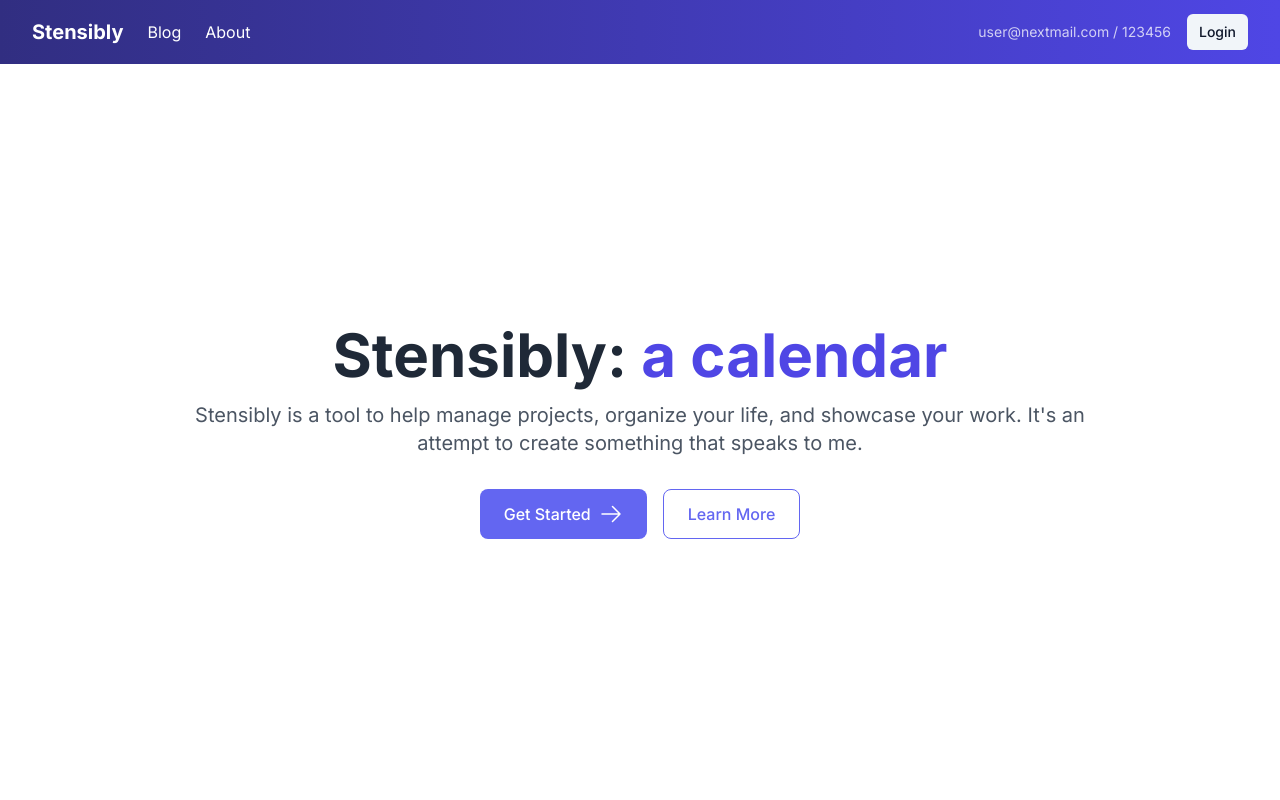
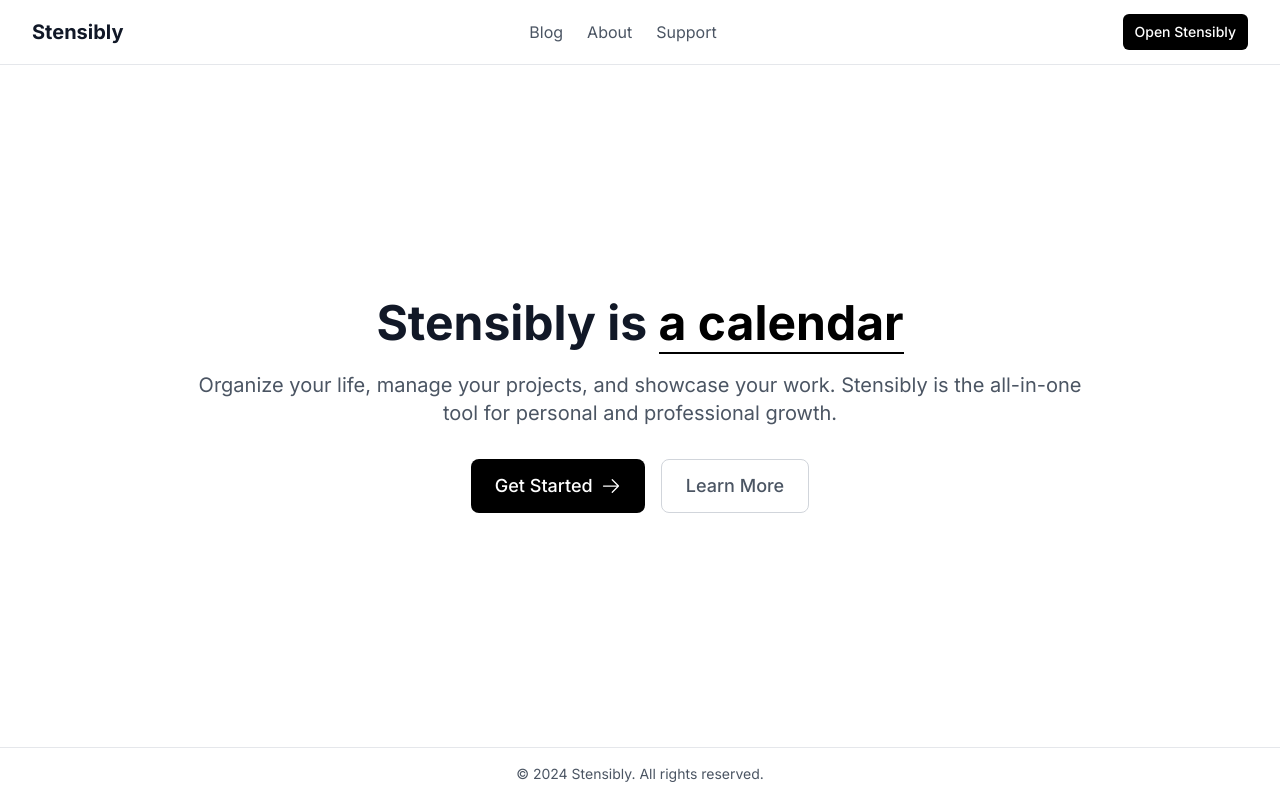
Before and after one commit to teamleaderleo/scrapbook, a Next.js app: page / in a window 1280 px wide. Built offline with nearby package versions, Linux system fonts and the light colour scheme; a web font is replaced by a local one.

Commit message:
make landing page more dull while i figure out what we want to do

```diff
--- a/app/page.tsx
+++ b/app/page.tsx
@@ -4,20 +4,20 @@ import { Button } from "@/components/ui/button";
 
 export default function Page() {
   return (
-    <main className="flex flex-col min-h-screen bg-white">
-      <nav className="bg-gradient-to-r from-indigo-900 to-indigo-600 text-white">
+    <main className="flex flex-col min-h-screen bg-white text-gray-900">
+      <nav className="border-b border-gray-200">
         <div className="max-w-7xl mx-auto px-4 sm:px-6 lg:px-8">
           <div className="flex justify-between items-center h-16">
+            <Link href="/" className="text-xl font-bold text-gray-900">Stensibly</Link>
             <div className="flex items-center space-x-6">
-              <Link href="/" className="text-xl font-bold">Stensibly</Link>
-              <Link href="/blog" className="hover:underline">Blog</Link>
-              <Link href="/about" className="hover:underline">About</Link>
+              <Link href="/blog" className="text-gray-600 hover:text-gray-900">Blog</Link>
+              <Link href="/about" className="text-gray-600 hover:text-gray-900">About</Link>
+              <Link href="/support" className="text-gray-600 hover:text-gray-900">Support</Link>
             </div>
-            <div className="flex items-center space-x-4">
-              <span className="text-sm opacity-75">user@nextmail.com / 123456</span>
-              <Link href="/login">
-                <Button variant="secondary" size="sm">
-                  Login
+            <div>
+              <Link href="/app">
+                <Button variant="default" size="sm" className="bg-black text-white hover:bg-gray-800">
+                  Open Stensibly
                 </Button>
               </Link>
             </div>
@@ -27,6 +27,11 @@ export default function Page() {
       <div className="flex-grow flex items-center justify-center p-6">
         <FeatureShowcase />
       </div>
+      <footer className="border-t border-gray-200 py-4">
+        <div className="max-w-7xl mx-auto px-4 sm:px-6 lg:px-8 text-center text-sm text-gray-600">
+          © 2024 Stensibly. All rights reserved.
+        </div>
+      </footer>
     </main>
   );
 }
--- a/components/feature-showcase.tsx
+++ b/components/feature-showcase.tsx
@@ -9,7 +9,7 @@ const features = [
   "a calendar",
   "an organizer",
   "a portfolio showcase",
-  "a resume."
+  "a resume builder"
 ];
 
 export default function FeatureShowcase() {
@@ -25,23 +25,26 @@ export default function FeatureShowcase() {
 
   return (
     <div className="flex flex-col justify-center items-center text-center max-w-4xl mx-auto">
-      <h1 className="text-4xl font-bold text-gray-800 md:text-6xl whitespace-nowrap mb-4">
-        Stensibly: <span className="text-indigo-600">{features[featureIndex]}</span>
+      <h1 className="text-5xl font-bold mb-6 text-gray-900">
+        Stensibly is{' '}
+        <span className="text-black transition-all duration-300 border-b-2 border-black">
+          {features[featureIndex]}
+        </span>
       </h1>
-      <p className="text-lg text-gray-600 md:text-xl mb-8">
-        Stensibly is a tool to help manage projects, organize your life, and showcase your work.
-        It&apos;s an attempt to create something that speaks to me.
+      <p className="text-xl mb-8 text-gray-600">
+        Organize your life, manage your projects, and showcase your work.
+        Stensibly is the all-in-one tool for personal and professional growth.
       </p>
       <div className="flex gap-4">
         <Link
-          href="/login"
-          className="flex items-center gap-2 rounded-lg bg-indigo-500 px-6 py-3 text-sm font-medium text-white transition-colors hover:bg-indigo-400 md:text-base"
+          href="/app"
+          className="flex items-center gap-2 rounded-lg bg-black text-white px-6 py-3 text-lg font-medium transition-colors hover:bg-gray-800"
         >
-          <span>Get Started</span> <ArrowRightIcon className="w-5 md:w-6" />
+          <span>Get Started</span> <ArrowRightIcon className="w-5" />
         </Link>
         <Link
           href="/about"
-          className="flex items-center gap-2 rounded-lg border border-indigo-500 px-6 py-3 text-sm font-medium text-indigo-500 transition-colors hover:bg-indigo-50 md:text-base"
+          className="flex items-center gap-2 rounded-lg border border-gray-300 px-6 py-3 text-lg font-medium text-gray-600 transition-colors hover:bg-gray-50"
         >
           Learn More
         </Link>
```
